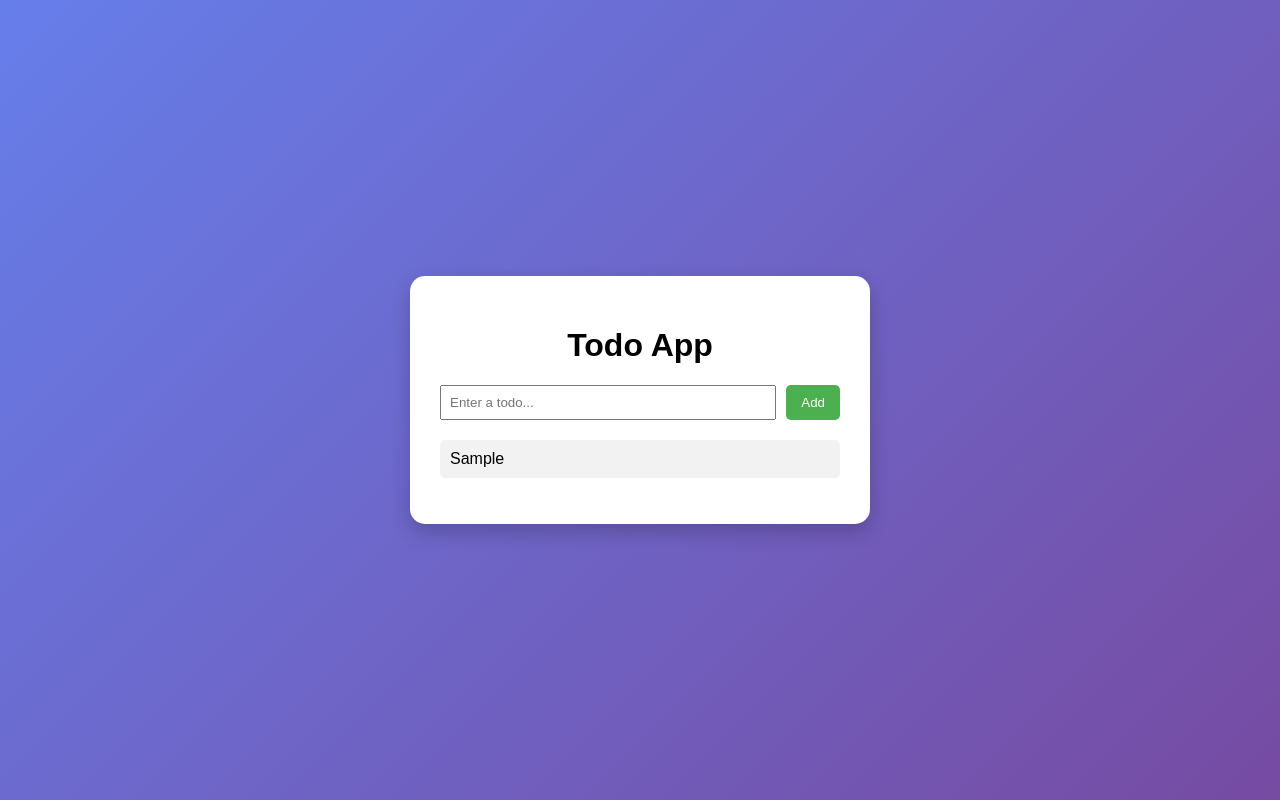
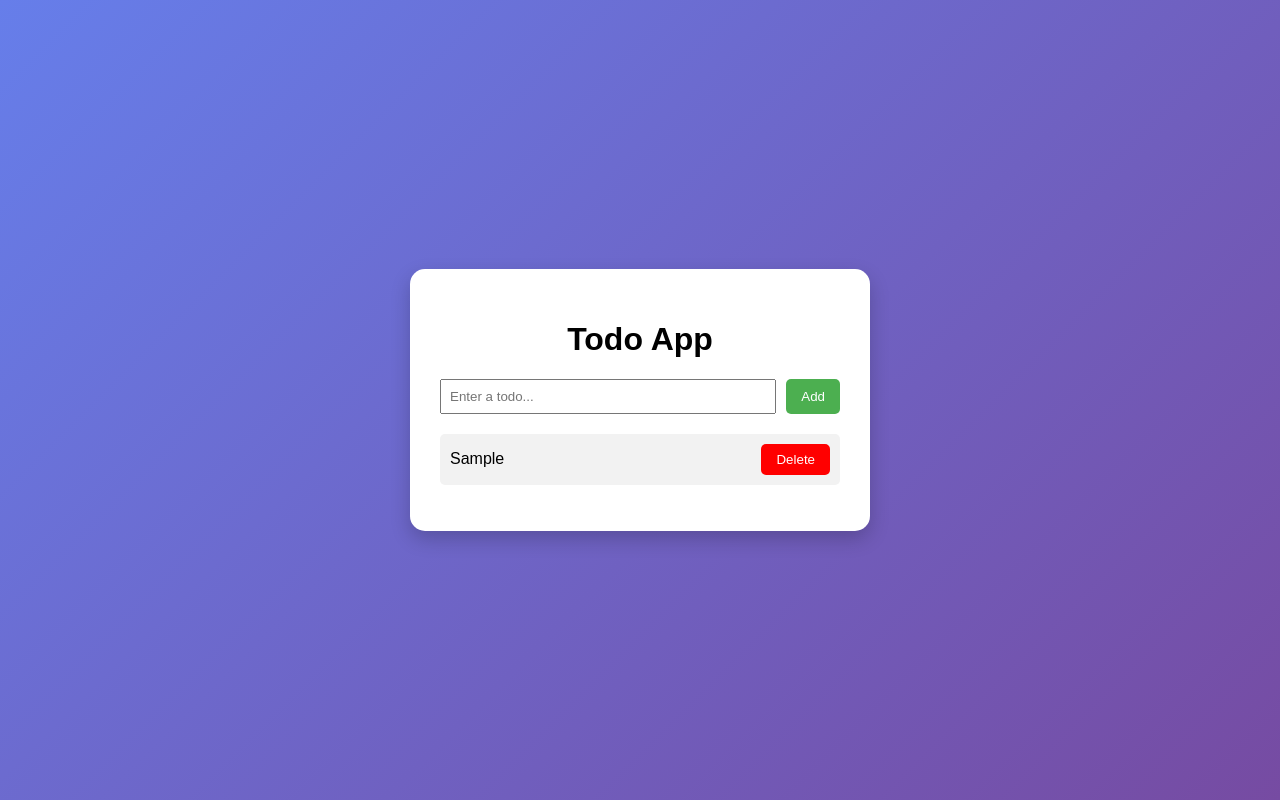
Before and after one commit to virtualkushal/react_curd, a React (Vite) app: page / in a window 1280 px wide. Both pictures are taken after typing "Sample" into the empty fields and a click on the button "Add". Built offline with nearby package versions, Linux system fonts and the light colour scheme.

Commit message:
Add delete button

```diff
--- a/src/App.css
+++ b/src/App.css
@@ -54,3 +54,17 @@ button {
   margin-bottom: 8px;
   border-radius: 5px;
 }
+.todo-item {
+  list-style: none;
+  padding: 10px;
+  background: #f2f2f2;
+  margin-bottom: 8px;
+  border-radius: 5px;
+  display: flex;
+  justify-content: space-between;
+  align-items: center;
+}
+
+.delete-btn {
+  background: red;
+}
--- a/src/App.jsx
+++ b/src/App.jsx
@@ -2,9 +2,14 @@ import { useState } from "react";
 import "./App.css";
 
 function App() {
-
   const [todos, setTodos] = useState([]);
   const [input, setInput] = useState("");
+
+  // DELETE function must come after state
+  const deleteTodo = (indexToDelete) => {
+    const updated = todos.filter((_, index) => index !== indexToDelete);
+    setTodos(updated);
+  };
 
   const addTodo = () => {
     if (input.trim() === "") return;
@@ -32,6 +37,12 @@ function App() {
           {todos.map((todo, index) => (
             <li key={index} className="todo-item">
               {todo}
+              <button
+                className="delete-btn"
+                onClick={() => deleteTodo(index)}
+              >
+                Delete
+              </button>
             </li>
           ))}
         </ul>
```
